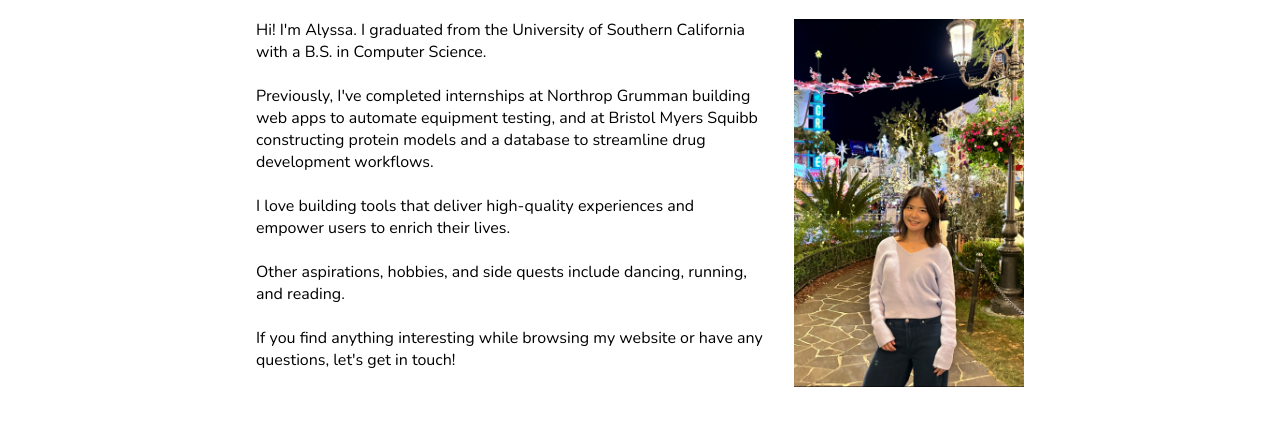
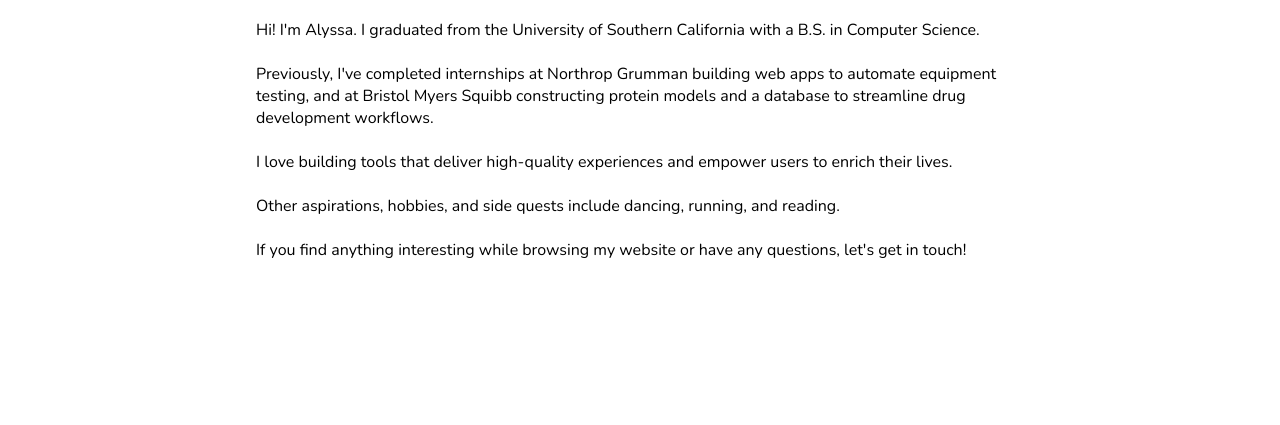
Before and after one commit to choaly/choaly.github.io, a plain HTML site: page about.html in a window 1280 px wide. Shown: the part 239-664 px from the top of the page. Drawn offline with nearby package versions, Linux system fonts and the light colour scheme.

Commit message:
removed profilepic

```diff
--- a/about.html
+++ b/about.html
@@ -25,7 +25,7 @@
             <span class="larger-font"> About Me </span>
             <br>
             <br>
-            <img src="/assets/images/profile.jpg"/>
+            <!-- <img src="/assets/images/profile.jpg"/> -->
             Hi! I'm Alyssa. I graduated from the University of Southern California with a B.S. in Computer Science.
             <br>
             <br>
```
